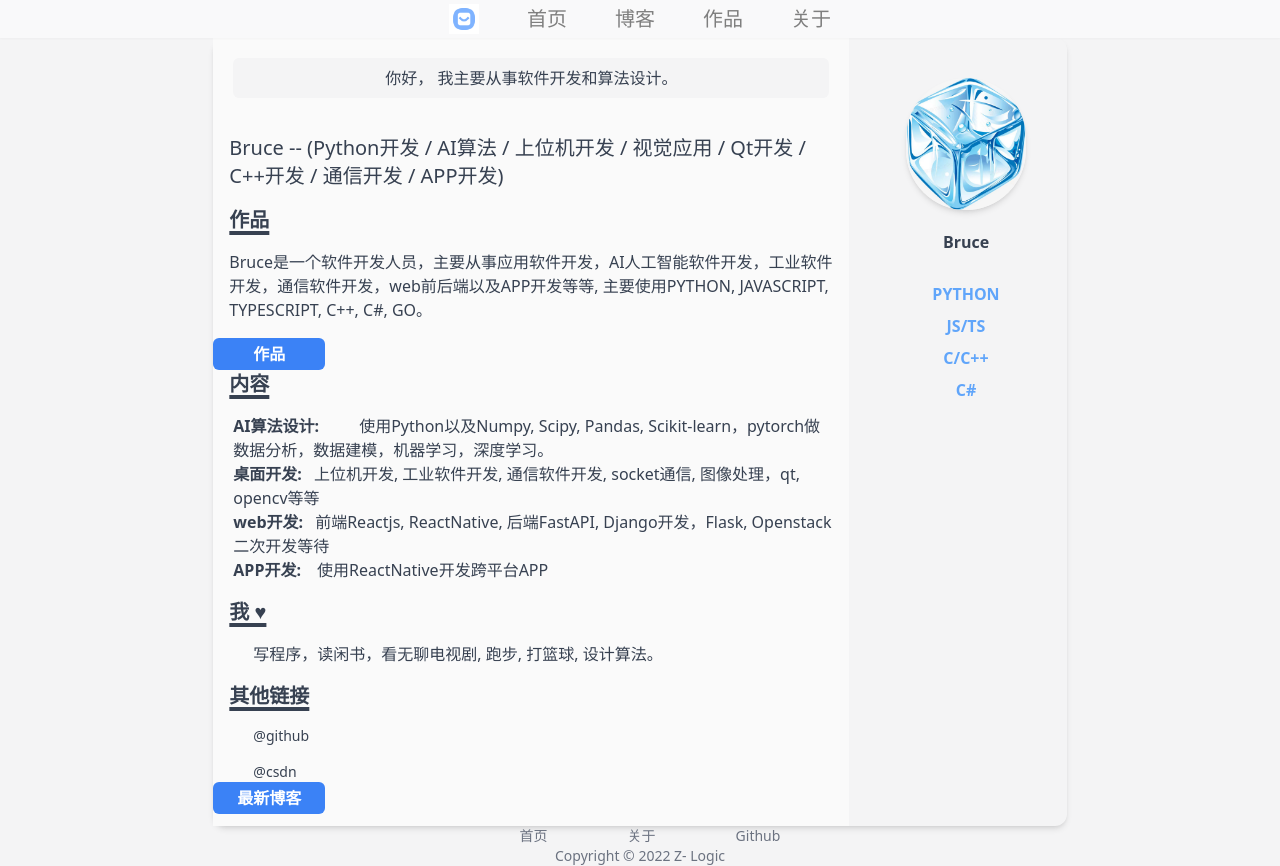
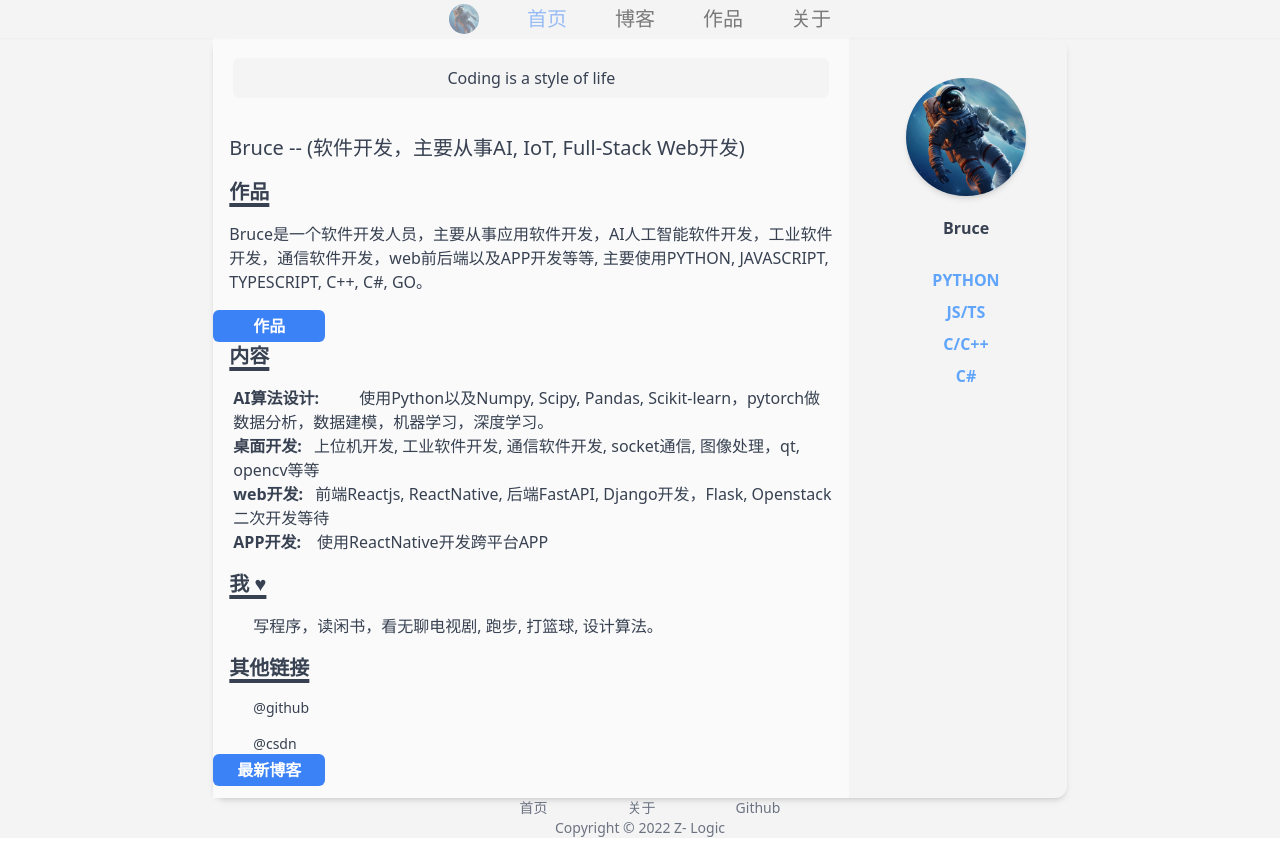
Before and after one commit to brucelee07/zlogic, a Next.js app: page / in a window 1280 px wide. After the commit the page ends 838 px from the top, so only its background shows below. Built offline with nearby package versions, Linux system fonts and the light colour scheme.

Commit message:
fix navbar active error

```diff
--- a/components/layout.tsx
+++ b/components/layout.tsx
@@ -1,27 +1,27 @@
-import React from 'react'
-import Footer from './footer'
-import NavBar from './navbar'
-import SEOHead from './seohead'
-import SiderBar from './siderbar'
+import React from "react";
+import Footer from "./footer";
+import NavBar from "./navbar";
+import SEOHead from "./seohead";
+import SiderBar from "./siderbar";
 
 type LayoutProps = {
-  children: React.ReactNode
-}
+  children: React.ReactNode;
+};
 
 const Layout: React.FC<LayoutProps> = ({ children }) => (
   <>
-    <SEOHead />
-    <NavBar />
-    <div className='bg-zinc-100'>
-      <main className='m-auto grid grid-cols-1 md:grid-cols-4 md:w-4/5 xl:w-2/3 md:shadow-md md:rounded-xl md:gap-2 xl:gap-4'>
-        <div className='col-span-1 md:col-span-3 bg-zinc-50'>{children}</div>
-        <div className='invisible md:visible md:col-span-1'>
+    <div className="bg-zinc-100 min-h-[100vh] w-full">
+      <SEOHead />
+      <NavBar />
+      <main className="m-auto grid grid-cols-1 md:grid-cols-4 md:w-4/5 xl:w-2/3 md:shadow-md md:rounded-xl md:gap-2 xl:gap-4">
+        <div className="col-span-1 md:col-span-3 bg-zinc-50">{children}</div>
+        <div className="invisible md:visible md:col-span-1">
           <SiderBar />
         </div>
       </main>
       <Footer />
     </div>
   </>
-)
+);
 
-export default Layout
+export default Layout;
--- a/components/navbar.tsx
+++ b/components/navbar.tsx
@@ -43,8 +43,9 @@ const MobileLinke: React.FC<Props> = ({
 }) => (
   <Link href={link}>
     <a
-      className={`w-full text-center p-2 rounded-md hover:bg-zinc-200 ${currentRoute ? "bg-zinc-200" : ""
-        }`}
+      className={`w-full text-center p-2 rounded-md hover:bg-zinc-200 ${
+        currentRoute ? "bg-zinc-200" : ""
+      }`}
       onClick={onclick}
     >
       {title}
@@ -52,7 +53,9 @@ const MobileLinke: React.FC<Props> = ({
   </Link>
 );
 const SingleLinke: React.FC<Props> = ({ title, link, currentRoute }) => (
-  <Link href={link}>{title}</Link>
+  <Link href={link} className={`${currentRoute ? "text-blue-500" : ""}`}>
+    {title}
+  </Link>
 );
 
 const NavBar: React.FC = () => {
@@ -78,9 +81,10 @@ const NavBar: React.FC = () => {
         <nav className="flex flex-row space-x-4 xl:space-x-12 items-center justify-center text-xl">
           <Link href="/">
             <Image
-              src="/assets/logo.png"
+              src="/assets/bruce.jpg"
               width={30}
               height={30}
+              className="rounded-full"
               alt="pylogic"
             />
           </Link>
@@ -103,7 +107,7 @@ const NavBar: React.FC = () => {
                 key={idx}
                 title={menu[0]}
                 link={menu[1]}
-                currentRoute={currentRoute == menu[1]}
+                currentRoute={currentRoute === menu[1]}
                 onclick={() => setShow(!show)}
               />
             ))}
--- a/components/seohead.tsx
+++ b/components/seohead.tsx
@@ -1,24 +1,25 @@
-import React from 'react'
-import Head from 'next/head'
-import settings from '../settings/seo'
+import React from "react";
+import Head from "next/head";
+import settings from "../settings/seo";
 
 type Props = {
-  title?: string
-  description?: string
-}
+  title?: string;
+  description?: string;
+};
 
 const SEOHead: React.FC<Props> = ({ title, description }) => {
   return (
     <Head>
       <title>{title} | PyLogic Dev</title>
-      <meta name='description' content={description} />
+      <meta name="description" content={description} />
+      <link rel="icon" href="/favicon.ico" />
     </Head>
-  )
-}
+  );
+};
 
 SEOHead.defaultProps = {
   title: settings.meta.title,
   description: settings.meta.description,
-}
+};
 
-export default SEOHead
+export default SEOHead;
--- a/next.config.js
+++ b/next.config.js
@@ -2,6 +2,22 @@
 module.exports = {
   reactStrictMode: true,
   images: {
-    domains: ['flowbite.com', 'vip2.loli.io', 'sm.ms'],
+    remotePatterns: [
+      {
+        protocol: "https",
+        hostname: "flowbite.com",
+        pathname: "**",
+      },
+      {
+        protocol: "https",
+        hostname: "vip2.loli.io",
+        pathname: "**",
+      },
+      {
+        protocol: "https",
+        hostname: "sm.ms",
+        pathname: "**",
+      },
+    ],
   },
-}
+};
--- a/pages/index.tsx
+++ b/pages/index.tsx
@@ -14,15 +14,15 @@ const ButtonLink: React.FC<ButtonLinkProp> = ({ title, link }) => (
     </button>
   </Link>
 );
+
 const Home: NextPage = () => {
   return (
     <div className="flex flex-col min-h-[90vh] text-gray-700 pb-3">
       <p className="bg-zinc-100 rounded-md p-2 text-center m-5">
-        你好， 我主要从事软件开发和算法设计。
+        Coding is a style of life
       </p>
       <h3 className="md:text-xl m-4 text-left">
-        Bruce -- (Python开发 / AI算法 / 上位机开发 / 视觉应用 / Qt开发 / C++开发
-        / 通信开发 / APP开发)
+        Bruce -- (软件开发，主要从事AI, IoT, Full-Stack Web开发)
       </h3>
       <Heading title={"作品"} />
       <p className="m-4">
```
Also changed, not shown: public/assets/bruce.jpg, 1 other file (tests, documents, lock files or other folders).
